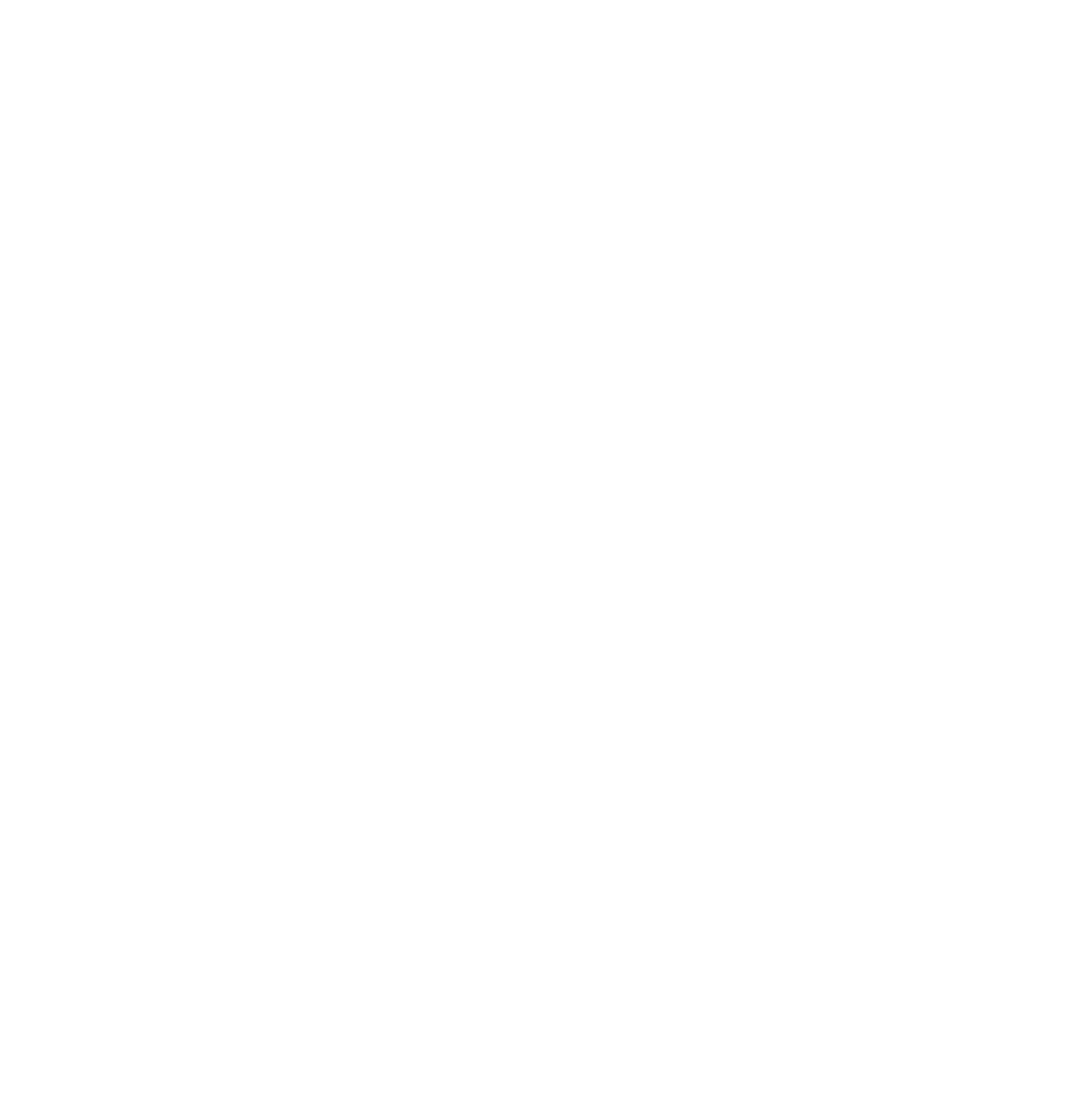
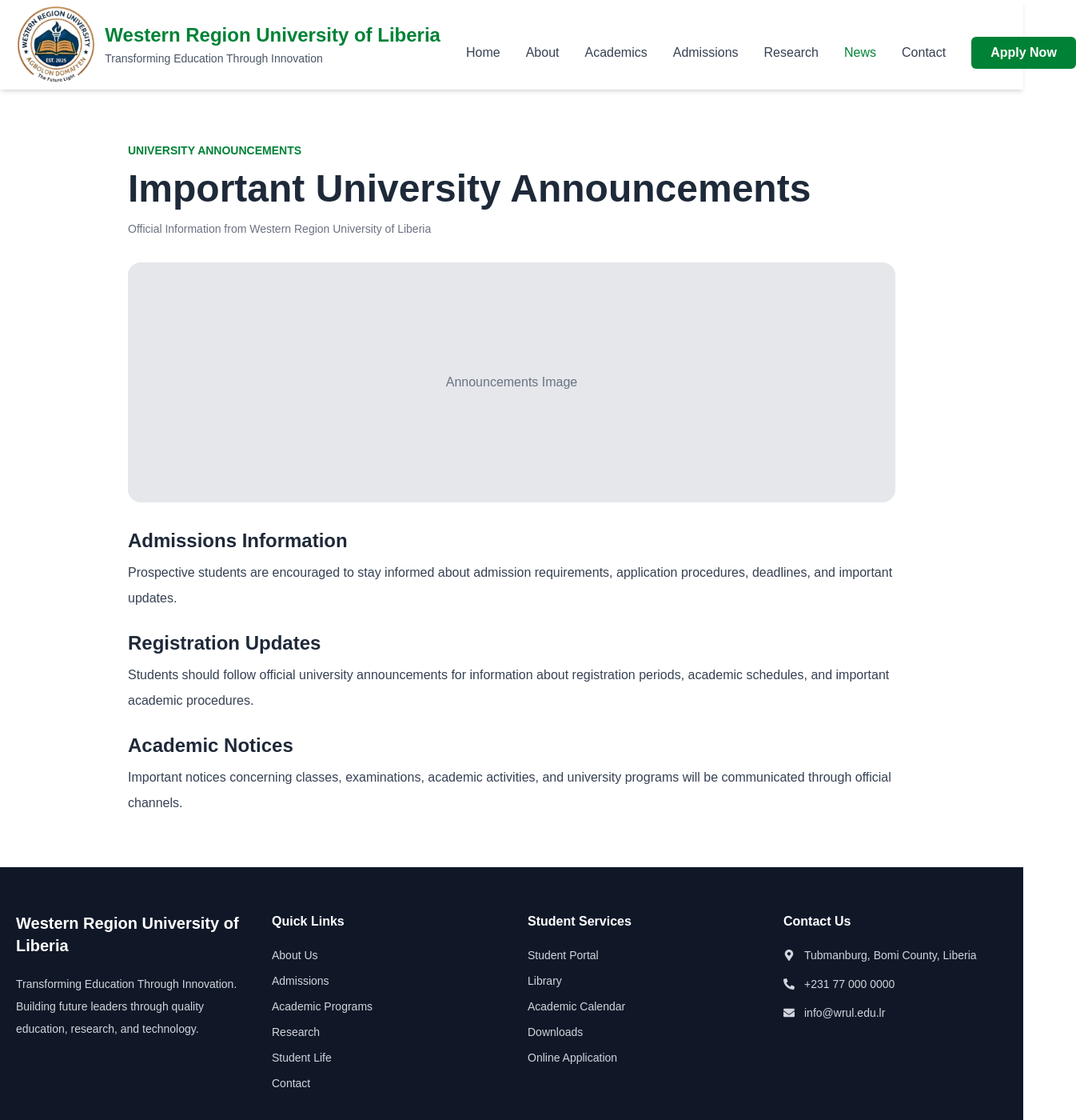
Before and after one commit to EmmanuelNBrefo/western-region-university-website, a React (Vite) app in the folder frontend/: page /news/announcements in a window 1280 px wide. Before the commit this address had no page. Shown: the top 1400 px of the page at 80% size, 1346 px wide, since content can reach past the window. Before the commit the page ends 800 px from the top, so only its background shows below. Built offline with nearby package versions, Linux system fonts and the light colour scheme.

Commit message:
Add functional website navigation and featured news page

```diff
--- /dev/null
+++ b/frontend/src/pages/Announcements.jsx
@@ -0,0 +1,85 @@
+function Announcements() {
+  return (
+    <section className="py-16 bg-white">
+
+      <div className="max-w-[1000px] mx-auto px-5">
+
+        <span className="text-sm font-semibold text-green-700 uppercase">
+          University Announcements
+        </span>
+
+
+        <h1 className="mt-3 text-3xl md:text-5xl font-bold text-gray-800">
+          Important University Announcements
+        </h1>
+
+
+        <p className="mt-4 text-sm text-gray-500">
+          Official Information from Western Region University of Liberia
+        </p>
+
+
+        <div className="mt-8 bg-gray-200 rounded-2xl h-[300px] flex items-center justify-center">
+
+          <span className="text-gray-500">
+            Announcements Image
+          </span>
+
+        </div>
+
+
+        <div className="mt-8 space-y-6 text-gray-700 leading-8">
+
+          <div>
+
+            <h2 className="text-2xl font-bold text-gray-800">
+              Admissions Information
+            </h2>
+
+            <p className="mt-2">
+              Prospective students are encouraged to stay informed about
+              admission requirements, application procedures, deadlines,
+              and important updates.
+            </p>
+
+          </div>
+
+
+          <div>
+
+            <h2 className="text-2xl font-bold text-gray-800">
+              Registration Updates
+            </h2>
+
+            <p className="mt-2">
+              Students should follow official university announcements for
+              information about registration periods, academic schedules,
+              and important academic procedures.
+            </p>
+
+          </div>
+
+
+          <div>
+
+            <h2 className="text-2xl font-bold text-gray-800">
+              Academic Notices
+            </h2>
+
+            <p className="mt-2">
+              Important notices concerning classes, examinations, academic
+              activities, and university programs will be communicated
+              through official channels.
+            </p>
+
+          </div>
+
+        </div>
+
+      </div>
+
+    </section>
+  );
+}
+
+export default Announcements;
--- /dev/null
+++ b/frontend/src/pages/LatestNews.jsx
@@ -0,0 +1,56 @@
+
+function LatestNews() {
+  return (
+    <section className="py-16 bg-white">
+
+      <div className="max-w-[1000px] mx-auto px-5">
+
+        <span className="text-sm font-semibold text-green-700 uppercase">
+          Latest News
+        </span>
+
+
+        <h1 className="mt-3 text-3xl md:text-5xl font-bold text-gray-800">
+          Western Region University of Liberia Strengthens Commitment to
+          Quality Education
+        </h1>
+
+
+        <p className="mt-4 text-sm text-gray-500">
+          July 2026 · University News
+        </p>
+
+
+        <div className="mt-8 bg-gray-200 rounded-2xl h-[350px] flex items-center justify-center">
+
+          <span className="text-gray-500">
+            Latest News Image
+          </span>
+
+        </div>
+
+
+        <div className="mt-8 text-gray-700 leading-8">
+
+          <p>
+            Western Region University of Liberia continues to focus on
+            providing quality education and preparing students for academic
+            and professional success.
+          </p>
+
+
+          <p className="mt-5">
+            The University is committed to creating an environment that
+            supports learning, academic growth, research, innovation, and
+            professional development.
+          </p>
+
+        </div>
+
+      </div>
+
+    </section>
+  );
+}
+
+export default LatestNews;
--- /dev/null
+++ b/frontend/src/pages/UniversityEvents.jsx
@@ -0,0 +1,53 @@
+function UniversityEvents() {
+  return (
+    <section className="py-16 bg-white">
+
+      <div className="max-w-[1000px] mx-auto px-5">
+
+        <span className="text-sm font-semibold text-green-700 uppercase">
+          University Events
+        </span>
+
+
+        <h1 className="mt-3 text-3xl md:text-5xl font-bold text-gray-800">
+          Upcoming Events at Western Region University of Liberia
+        </h1>
+
+
+        <p className="mt-4 text-sm text-gray-500">
+          Academic Seminars · Student Activities · Research Forums
+        </p>
+
+
+        <div className="mt-8 bg-gray-200 rounded-2xl h-[350px] flex items-center justify-center">
+
+          <span className="text-gray-500">
+            University Events Image
+          </span>
+
+        </div>
+
+
+        <div className="mt-8 text-gray-700 leading-8">
+
+          <p>
+            Western Region University of Liberia organizes academic,
+            research, student development, and community activities to
+            support the growth of its university community.
+          </p>
+
+
+          <p className="mt-5">
+            Upcoming events include academic seminars, student orientation,
+            and research and innovation forums.
+          </p>
+
+        </div>
+
+      </div>
+
+    </section>
+  );
+}
+
+export default UniversityEvents;
--- a/frontend/src/routes/AppRoutes.jsx
+++ b/frontend/src/routes/AppRoutes.jsx
@@ -12,13 +12,16 @@
 import StudentPortal from "../pages/StudentPortal";
 import Library from "../pages/Library";
 import Downloads from "../pages/Downloads";
+import FeaturedNews from "../pages/FeaturedNews";
+import LatestNews from "../pages/LatestNews";
+import UniversityEvents from "../pages/UniversityEvents";
+import Announcements from "../pages/Announcements";
 
 import Hero from "../sections/home/Hero";
 import Introduction from "../sections/home/Introduction";
 import Faculties from "../sections/home/Faculties";
 import WhyChoose from "../sections/home/WhyChoose";
 import HomePrograms from "../sections/home/Programs";
-import FeaturedNews from "../pages/FeaturedNews";
 
 import Gallery from "../sections/home/Gallery";
 import Testimonials from "../sections/home/Testimonials";
@@ -177,6 +180,40 @@
   }
 />
 
+{/* Latest News */}
+
+<Route
+  path="/news/latest"
+  element={
+    <MainLayout>
+      <LatestNews />
+    </MainLayout>
+  }
+/>
+
+{/* University Events */}
+
+<Route
+  path="/news/events"
+  element={
+    <MainLayout>
+      <UniversityEvents />
+    </MainLayout>
+  }
+/>
+
+
+{/* Announcements */}
+
+<Route
+  path="/news/announcements"
+  element={
+    <MainLayout>
+      <Announcements />
+    </MainLayout>
+  }
+/>
+
 
 
       </Routes>
--- a/frontend/src/sections/news/LatestNews.jsx
+++ b/frontend/src/sections/news/LatestNews.jsx
@@ -1,64 +1,46 @@
+import { Link } from "react-router-dom";
+
 const newsItems = [
-
   {
     title: "WRU Strengthens Commitment to Quality Education",
-
     date: "July 2026",
-
     category: "University News",
-
     description:
       "Western Region University of Liberia continues to focus on providing quality education and preparing students for academic and professional success.",
   },
 
   {
     title: "Students Encouraged to Participate in Research and Innovation",
-
     date: "July 2026",
-
     category: "Research",
-
     description:
       "The university encourages students to develop critical thinking, creativity, research skills, and innovative solutions to real-world challenges.",
   },
 
   {
     title: "University Community Promotes Student Engagement",
-
     date: "July 2026",
-
     category: "Student Life",
-
     description:
       "Students are encouraged to participate in activities that promote leadership, collaboration, personal development, and community engagement.",
   },
-
 ];
 
-
 function LatestNews() {
-
   return (
-
     <section className="py-16 bg-gray-50">
 
       <div className="max-w-[1280px] mx-auto px-5">
 
-
         <div className="text-center mb-12">
 
           <h2 className="text-3xl md:text-4xl font-bold text-green-700">
-
             Latest News
-
           </h2>
 
-
           <p className="mt-4 text-gray-600 max-w-3xl mx-auto leading-7">
-
             Stay updated with the latest news and developments from Western
             Region University of Liberia.
-
           </p>
 
         </div>
@@ -66,13 +48,10 @@
 
         <div className="grid md:grid-cols-2 lg:grid-cols-3 gap-6">
 
-
           {newsItems.map((item) => (
 
             <article
-
               key={item.title}
-
               className="
                 bg-white
                 rounded-xl
@@ -81,15 +60,12 @@
                 hover:shadow-xl
                 transition
               "
-
             >
 
               <div className="h-48 bg-gray-200 flex items-center justify-center">
 
                 <span className="text-gray-500">
-
                   News Image
-
                 </span>
 
               </div>
@@ -97,51 +73,39 @@
 
               <div className="p-6">
 
-
                 <span className="text-sm font-semibold text-green-700">
-
                   {item.category}
-
                 </span>
 
 
                 <h3 className="mt-3 text-xl font-bold text-gray-800">
-
                   {item.title}
-
                 </h3>
 
 
                 <p className="mt-2 text-sm text-gray-500">
-
                   {item.date}
-
                 </p>
 
 
                 <p className="mt-4 text-gray-600 leading-7">
-
                   {item.description}
-
                 </p>
 
 
-                <button
-
+                <Link
+                  to="/news/latest"
                   className="
+                    inline-block
                     mt-5
                     text-green-700
                     font-semibold
                     hover:text-green-900
                     transition
                   "
-
                 >
-
                   Read More →
-
-                </button>
-
+                </Link>
 
               </div>
 
@@ -149,16 +113,12 @@
 
           ))}
 
-
         </div>
 
       </div>
 
     </section>
-
   );
-
 }
 
-
 export default LatestNews;
```
Also changed, not shown: frontend/src/sections/news/Announcements.jsx (+10 -33 lines), frontend/src/sections/news/UniversityEvents.jsx (+19 -37 lines).
